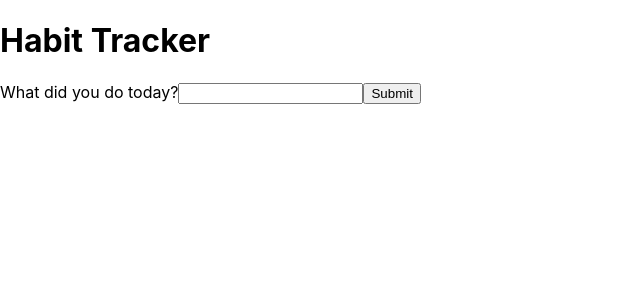
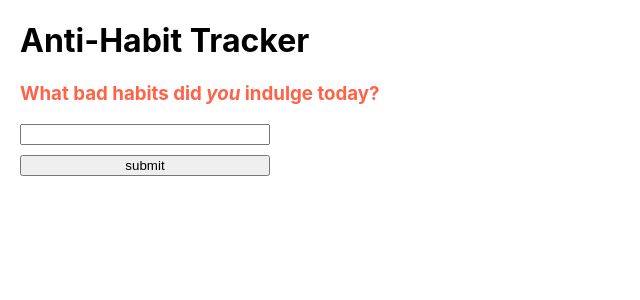
Before and after one commit to mark-tomlinson-dev/anti-habit-tracker, a React (Create React App) app: page / in a window 1280 px wide. Shown: the top 300 px of the page, without its empty margins (0-640 px from the left). Built offline with nearby package versions, Linux system fonts and the light colour scheme.

Commit message:
init commit

```diff
--- a/src/App.js
+++ /dev/null
@@ -1,21 +0,0 @@
-import React from 'react';
-import './App.scss';
-
-function App() {
-  return (
-    <div className="App">
-      <header className="App-header">
-        <h1>Habit Tracker</h1>
-        <form>
-          <label>
-            What did you do today?
-          <input type="text" name="name" />
-          </label>
-          <input type="submit" value="Submit" />
-        </form>
-      </header>
-    </div>
-  );
-}
-
-export default App;
--- /dev/null
+++ b/src/App.jsx
@@ -0,0 +1,40 @@
+import React from 'react';
+import './App.scss';
+import './index.scss';
+
+class App extends React.Component {
+  constructor() {
+    super();
+
+    this.state = {
+      value: ''
+    };
+  }
+
+  handleChange = e => {
+    this.setState({value: e.target.value});
+  }
+
+  handleSubmit = e => {
+    e.preventDefault();
+    console.log(this.state.value);
+    this.setState({value: '' });
+  }
+
+  render() {
+    return (
+      <div className="App">
+        <header className="App-header">
+          <h1>Anti-Habit Tracker</h1>
+          <h3>What bad habits did <i>you</i> indulge today?</h3>
+          <form className="inputter" onSubmit={this.handleSubmit}>
+            <input className="input-box" type="text" value={this.state.value} onChange={this.handleChange} placeholder=""/>
+            <input className="input-button" type="submit" value="submit" />
+          </form>
+        </header>
+      </div>
+    );
+  }
+}
+
+export default App;
--- a/src/App.scss
+++ b/src/App.scss
@@ -0,0 +1,13 @@
+h3 {
+	color: tomato;
+}
+
+.inputter {
+	display: flex;
+	flex-direction: column;
+	max-width: 250px;
+
+	.input-button {
+		margin-top: 10px;
+	}
+}
--- a/src/index.scss
+++ b/src/index.scss
@@ -1,5 +1,5 @@
 body {
-  margin: 0;
+  margin: 0 20px;
   font-family: -apple-system, BlinkMacSystemFont, 'Segoe UI', 'Roboto', 'Oxygen',
     'Ubuntu', 'Cantarell', 'Fira Sans', 'Droid Sans', 'Helvetica Neue',
     sans-serif;
```
Also changed, not shown: src/index.jsx (renamed from src/index.js).
